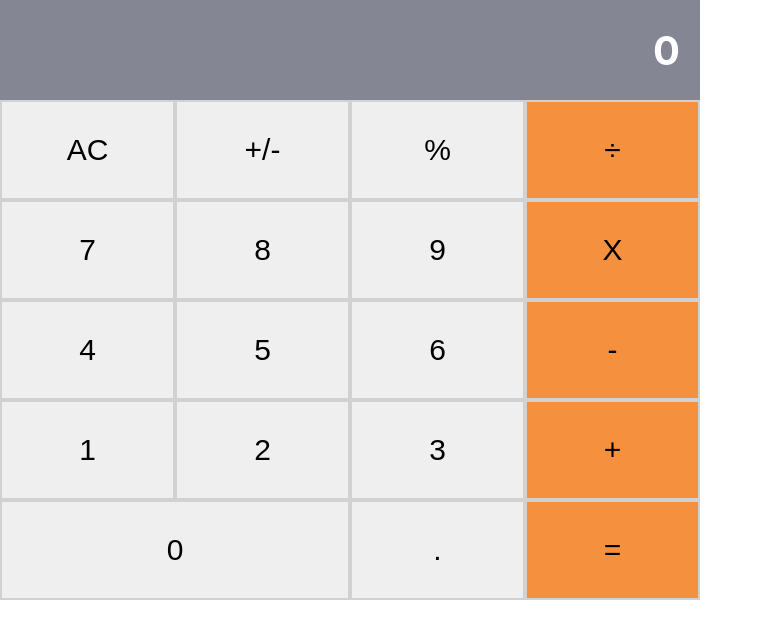
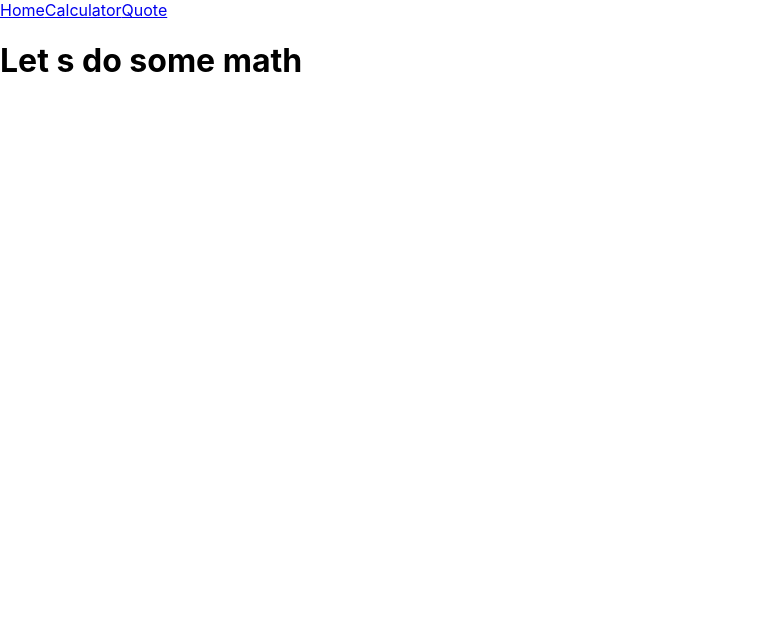
Before and after one commit to vmwhoami/react-calculator, a React (Create React App) app: page /calculator in a window 1280 px wide. Shown: the top 638 px of the page, without its empty margins (0-763 px from the left). Built offline with nearby package versions, Linux system fonts and the light colour scheme.

Commit message:
add navlinks and pages to main.js

```diff
--- a/src/components/Nav.js
+++ b/src/components/Nav.js
@@ -1,6 +1,12 @@
+import React from 'react';
+import { NavLink } from 'react-router-dom';
 
-const Nav = () => {
-  return (
+const Nav = () => (
+  <>
+    <NavLink to="/">Home</NavLink>
+    <NavLink to="/calculator">Calculator</NavLink>
+    <NavLink to="/quote">Quote</NavLink>
+  </>
+);
 
-)
-}
+export default Nav;
--- a/src/index.js
+++ b/src/index.js
@@ -1,12 +1,13 @@
 import React from 'react';
 import ReactDOM from 'react-dom';
 import './index.css';
-import App from './components/App';
+import Main from './pages/main';
+
 import reportWebVitals from './reportWebVitals';
 
 ReactDOM.render(
   <React.StrictMode>
-    <App />
+    <Main />
   </React.StrictMode>,
   document.getElementById('root'),
 );
--- a/src/pages/calculator.js
+++ b/src/pages/calculator.js
@@ -1,11 +1,7 @@
-
-
-const Calculator = () => {
-  return (
-    <>
-      <h1>Let's do some math</h1>
-    </>
-  )
-}
+const Calculator = () => (
+  <>
+    <h1>Let s do some math</h1>
+  </>
+);
 
 export default Calculator;
--- a/src/pages/home.js
+++ b/src/pages/home.js
@@ -0,0 +1,9 @@
+import React from 'react';
+
+const Home = () => (
+  <>
+    <h1>Home</h1>
+  </>
+);
+
+export default Home;
--- /dev/null
+++ b/src/pages/main.js
@@ -0,0 +1,20 @@
+import React from 'react';
+import { BrowserRouter, Route, Switch } from 'react-router-dom';
+import Nav from '../components/Nav';
+import Home from './home';
+import Calculator from './calculator';
+
+const Main = () => (
+  <div className="container">
+
+    <BrowserRouter>
+      <Nav />
+      <Switch>
+        <Route path="/" component={Home} exact />
+        <Route path="/calculator" component={Calculator} />
+      </Switch>
+    </BrowserRouter>
+  </div>
+);
+
+export default Main;
```
